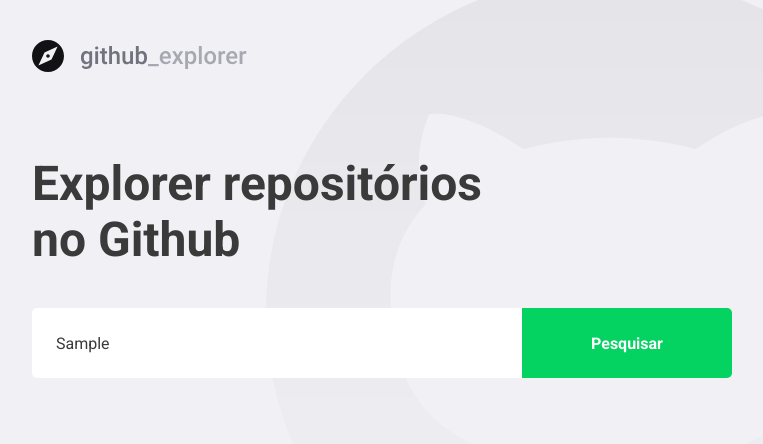
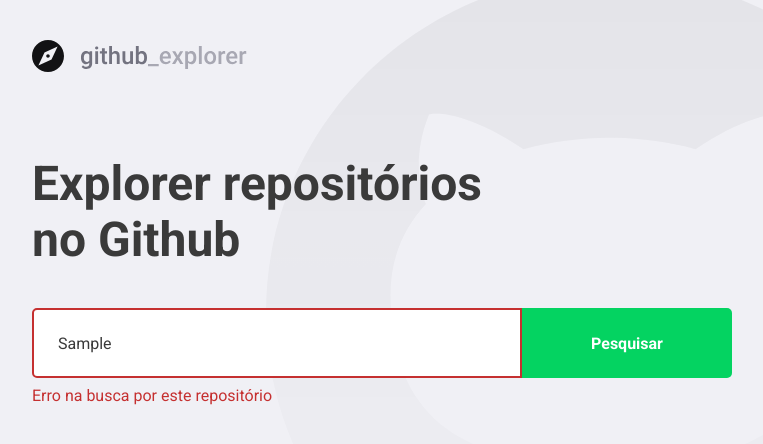
Before and after one commit to sergioricardoml/github-explorer, a React (Create React App) app: page / in a window 1280 px wide. Both pictures are taken after typing "Sample" into the empty fields and a click on the button "Pesquisar". Shown: the top 444 px of the page, without its empty margins (148-911 px from the left). Built offline with nearby package versions, Linux system fonts and the light colour scheme; no server answers.

Commit message:
Tratamento de erros

```diff
--- a/src/pages/dashboard/index.tsx
+++ b/src/pages/dashboard/index.tsx
@@ -3,7 +3,7 @@
 import { FiChevronRight } from 'react-icons/fi';
 import api from '../../services/api';
 
-import { Title, Form, Repositories } from './styles';
+import { Title, Form, Repositories, Error } from './styles';
 import logoImg from '../../assets/logo.svg';
 
 interface Repository {
@@ -19,21 +19,34 @@
   const [newRepo, setNewRepo] = useState('');
   const [repositories, setRepositories] = useState<Repository[]>([]);
 
+  const [inputError, setInputError] = useState('');
+
   async function handleAddRepository(
     e: FormEvent<HTMLFormElement>,
   ): Promise<void> {
     e.preventDefault();
-    const response = await api.get<Repository>(`/repos/${newRepo}`);
-    const repository = response.data;
-    setRepositories([...repositories, repository]);
-    setNewRepo('');
+
+    if (!newRepo) {
+      setInputError('Digite o usuário/nome do repositório');
+      return;
+    }
+
+    try {
+      const response = await api.get<Repository>(`/repos/${newRepo}`);
+      const repository = response.data;
+      setRepositories([...repositories, repository]);
+      setNewRepo('');
+      setInputError('');
+    } catch (err) {
+      setInputError('Erro na busca por este repositório');
+    }
   }
 
   return (
     <>
       <img src={logoImg} alt="Github explorer" />
       <Title>Explorer repositórios no Github</Title>
-      <Form onSubmit={handleAddRepository}>
+      <Form hasError={!!inputError} onSubmit={handleAddRepository}>
         <input
           value={newRepo}
           onChange={e => setNewRepo(e.target.value)}
@@ -41,6 +54,8 @@
         />
         <button type="submit">Pesquisar</button>
       </Form>
+
+      {inputError && <Error>{inputError}</Error>}
       <Repositories>
         {repositories.map(repository => (
           <a key={repository.full_name} href="/repository">
--- a/src/pages/dashboard/styles.ts
+++ b/src/pages/dashboard/styles.ts
@@ -1,5 +1,9 @@
-import styled from 'styled-components';
+import styled, { css } from 'styled-components';
 import { shade } from 'polished';
+
+interface FormProps {
+  hasError: boolean;
+}
 
 export const Title = styled.h1`
   font-size: 48px;
@@ -10,7 +14,7 @@
   margin-top: 80px;
 `;
 
-export const Form = styled.form`
+export const Form = styled.form<FormProps>`
   margin-top: 40px;
   max-width: 700px;
   display: flex;
@@ -22,6 +26,13 @@
     border: 0;
     border-radius: 5px 0 0 5px;
     color: #3a3a3a;
+    border: 2px solid #fff;
+
+    ${props =>
+      props.hasError &&
+      css`
+        border-color: #c53030;
+      `}
 
     &::placeholder {
       color: #a8a8b3;
@@ -94,3 +105,9 @@
     }
   }
 `;
+
+export const Error = styled.span`
+  display: block;
+  color: #c53030;
+  margin-top: 8px;
+`;
```
